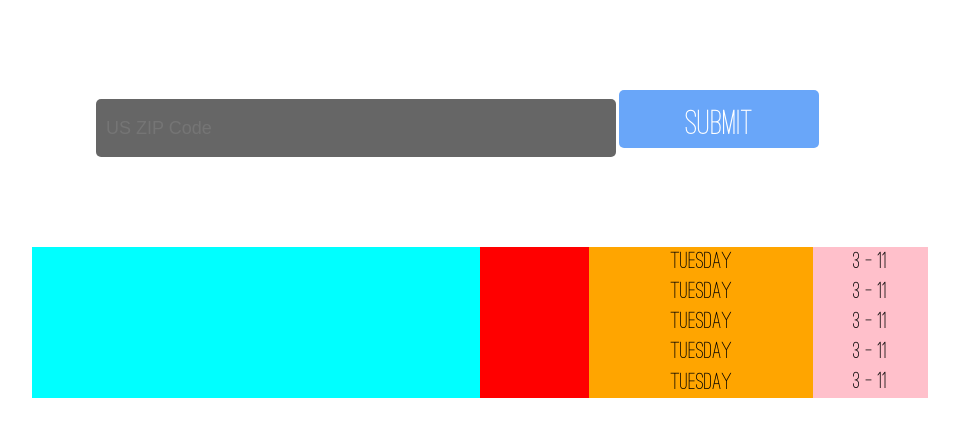
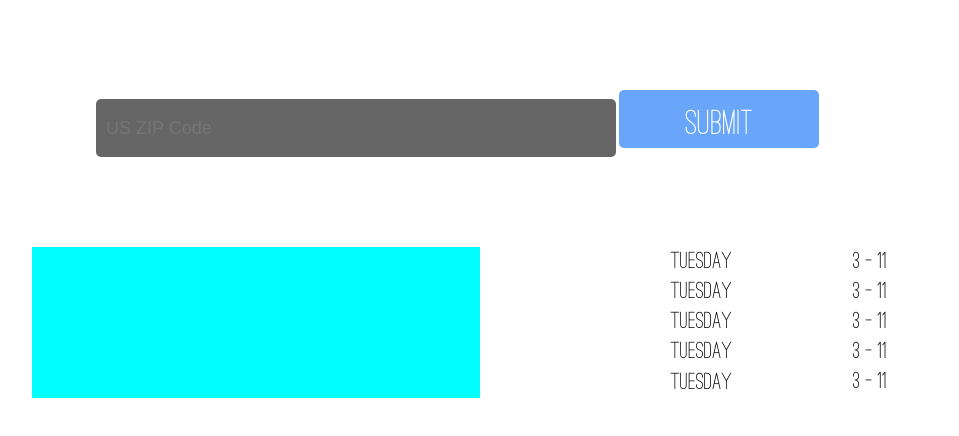
Before and after one commit to dmcfaddengalway/Weather-Forecast-App, a plain HTML site: page index.html in a window 1280 px wide. Shown: the whole page, without its empty margins (160-1119 px from the left). Drawn offline with nearby package versions, Linux system fonts and the light colour scheme; no server answers.

Commit message:
removed colours

```diff
--- a/Styles/style.css
+++ b/Styles/style.css
@@ -148,7 +148,6 @@ input {
 .weatherIcon {
     height: 100%;
     width: 25%;
-    background-color: red;
     display: inline-block;
     padding: 0px;
     margin: 0px;
@@ -162,7 +161,6 @@ input {
 .dayOfWeek {
     height: 100%;
     width: 50%;
-    background-color: orange;
     text-align: center;
     display: inline-block;
     padding: 0.1px;
@@ -174,7 +172,6 @@ input {
 .highsAndLows {
     height: 100%;
     width: 26%;
-    background-color: pink;
     text-align: center;
     display: inline-block;
     padding: 0px;
```
